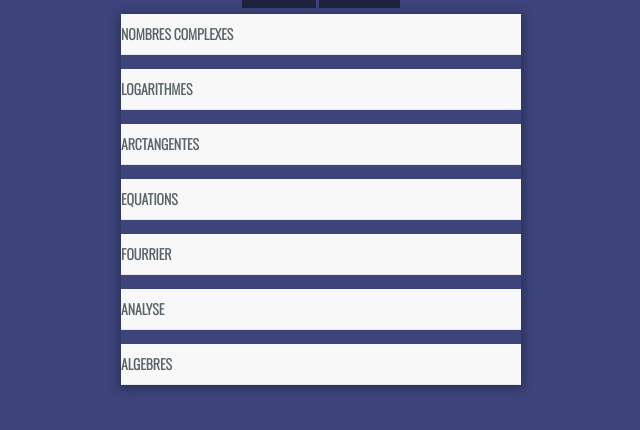
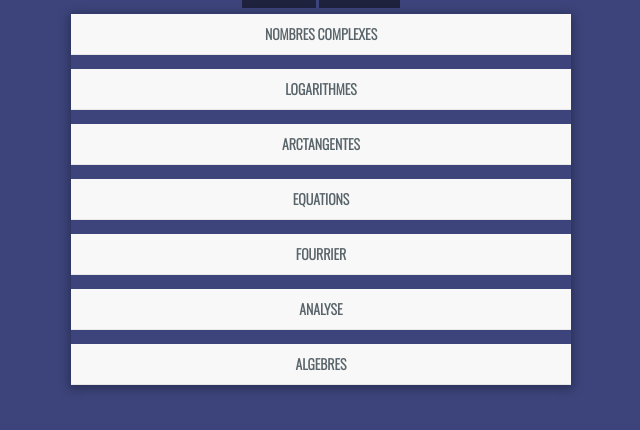
Before and after one commit to Lucxs95/DUT_tutored_project_math_video, a PHP site: page /page2.html in a window 1280 px wide. Shown: the part 114-544 px from the top of the page, without its empty margins (319-959 px from the left). Run offline with PHP 8.4, Linux system fonts and the light colour scheme.

Commit message:
agrandissement et centrage

```diff
--- a/style.css
+++ b/style.css
@@ -140,7 +140,7 @@ img.image_qui_disparait{
 .contenedor {
 /* primero definimos el contenedor */
     width: 100%;
-    max-width: 400px;
+    max-width: 500px;
     margin: 10px auto 30px auto;
 
 }
@@ -238,7 +238,7 @@ p { padding: 20px;
     list-style: none;
     margin:0;
     padding:0;
-    text-align:left;
+
     }
 
 .accordeon > li > h3 {
```
